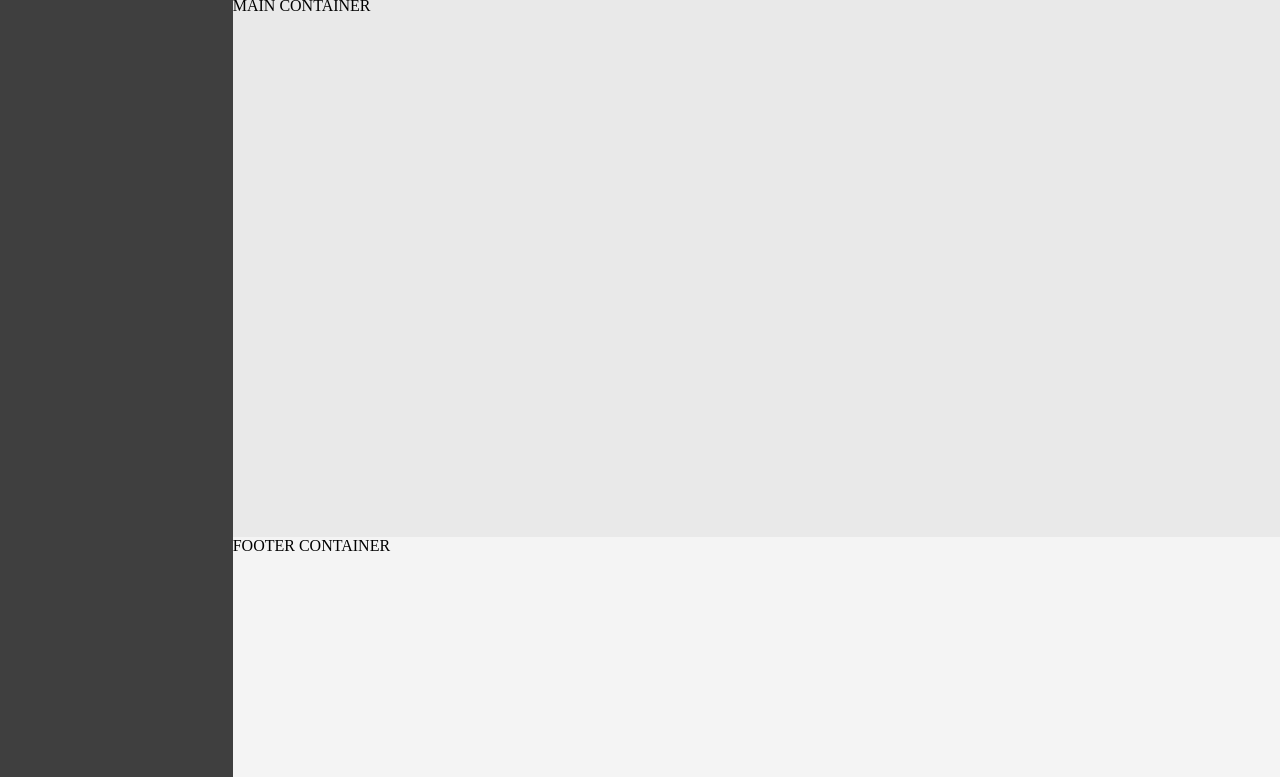
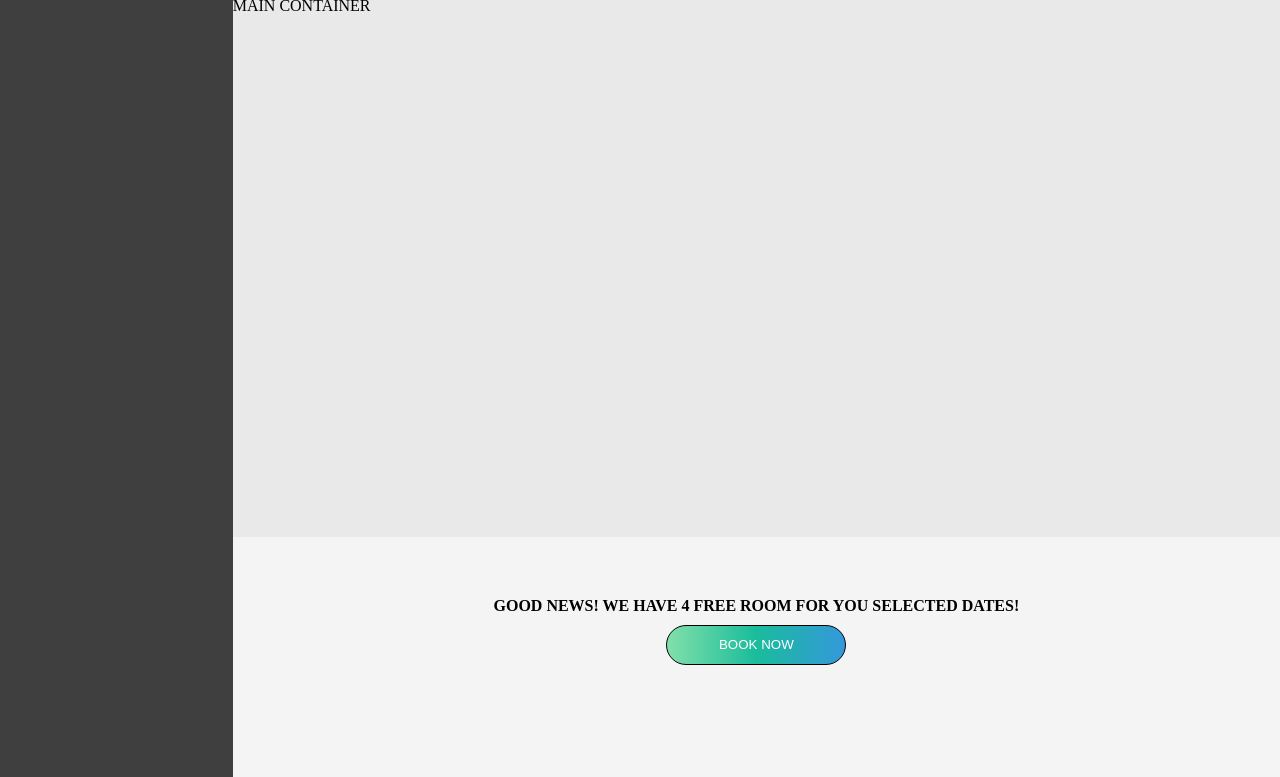
Before and after one commit to vnporras/estrategias-construccion-layout, a plain HTML site: page index.html in a window 1280 px wide. Shown: the part 389-1166 px from the top of the page. Drawn offline with Linux system fonts and the light colour scheme.

Commit message:
Agregado texto y boton del footer

```diff
--- a/index.html
+++ b/index.html
@@ -60,7 +60,10 @@
         </div>
 
         <div class="main-container">MAIN CONTAINER</div>
-        <div class="footer-container">FOOTER CONTAINER</div>
+        <div class="footer-container">
+            <h4>GOOD NEWS! WE HAVE 4 FREE ROOM FOR YOU SELECTED DATES!</h4>
+            <BUtton>BOOK NOW</BUtton>
+        </div>
     </div>
 </body>
 </html>
--- a/styles/style.css
+++ b/styles/style.css
@@ -186,7 +186,7 @@
 
 .address-container img {
     width: 20px;
-    color-interpolation-filters: #a55fd2;
+
 }
 
 .address-container address {
@@ -215,4 +215,21 @@
     grid-column: 3 / 12;
     grid-row: 14 / 18;
     background-color: #f4f4f4;
+    flex-direction: column;
+    justify-content: center;
+    text-align: center;
+    padding-top: 60px;
+
 }
+
+.footer-container button {
+    border-radius: 30px;
+    background:  linear-gradient(to right, #82E0AA, #1ABC9C, #3498DB);;
+    color: white;
+    height: 40px;
+    width: 180px;
+    box-sizing: border-box;
+    border: 1px solid black;
+    margin-top: 10px;
+
+}
```
